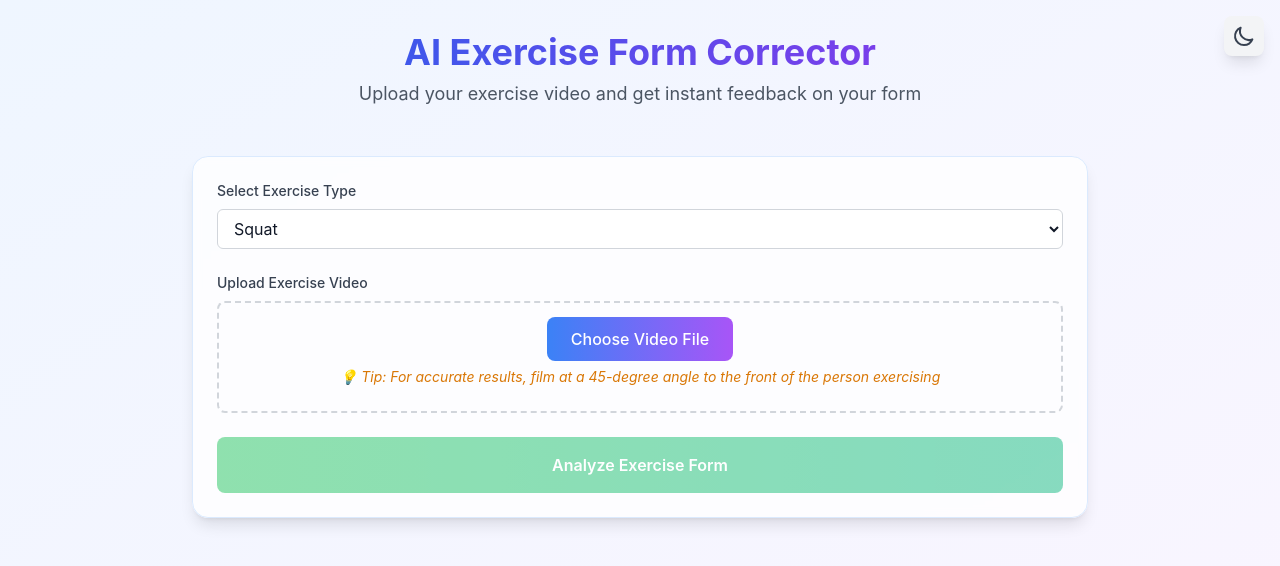
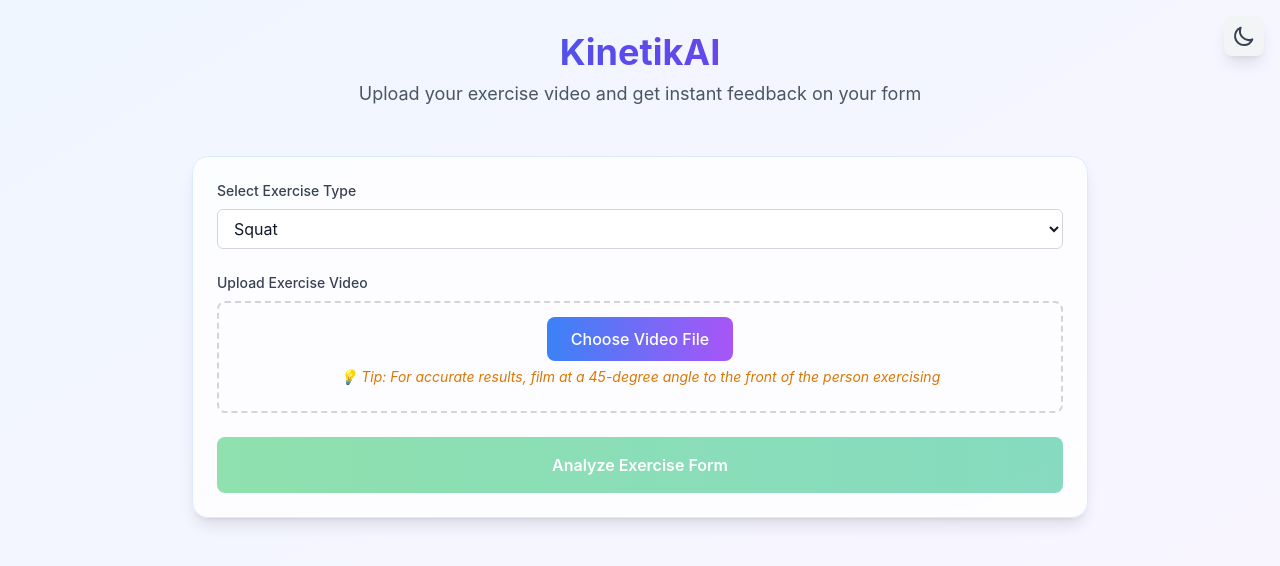
Before and after one commit to Grvin388/MAIS-Hacks, a React (Vite) app in the folder exercise-app/: page / in a window 1280 px wide. Shown: the top 566 px of the page. Built offline with nearby package versions, Linux system fonts and the light colour scheme.

Commit message:
changing app name

```diff
--- a/exercise-app/src/components/ExerciseFormCorrector.jsx
+++ b/exercise-app/src/components/ExerciseFormCorrector.jsx
@@ -42,7 +42,7 @@
     setIsDragging(false);
 
     const file = e.dataTransfer.files[0];
-    if (file && file.type.startsWith('video/')) {
+    if (file && file.type.startsWith("video/")) {
       setVideoFile(file);
       // Clean up previous object URL
       if (videoUrlRef.current) {
@@ -57,7 +57,7 @@
       }
       // Reset file input so same file can be selected again
       if (fileInputRef.current) {
-        fileInputRef.current.value = '';
+        fileInputRef.current.value = "";
       }
     }
   };
@@ -79,7 +79,7 @@
       }
       // Reset file input so same file can be selected again
       if (fileInputRef.current) {
-        fileInputRef.current.value = '';
+        fileInputRef.current.value = "";
       }
     }
   };
@@ -170,7 +170,7 @@
       <div className="max-w-4xl mx-auto">
         <div className="text-center mb-12 transform hover:scale-105 transition-transform duration-300">
           <h1 className="text-4xl font-bold bg-gradient-to-r from-blue-600 to-purple-600 dark:from-amber-300 dark:to-yellow-400 bg-clip-text text-transparent mb-2 animate-fade-in">
-            AI Exercise Form Corrector
+            KinetikAI
           </h1>
           <p className="text-lg text-gray-600 dark:text-amber-200 hover:text-blue-600 dark:hover:text-amber-300 transition-colors duration-300">
             Upload your exercise video and get instant feedback on your form
@@ -204,8 +204,8 @@
             <div
               className={`border-2 border-dashed rounded-lg p-6 text-center transition-all duration-200 ${
                 isDragging
-                  ? 'border-amber-400 bg-amber-50/50 dark:bg-amber-500/10'
-                  : 'border-gray-300'
+                  ? "border-amber-400 bg-amber-50/50 dark:bg-amber-500/10"
+                  : "border-gray-300"
               }`}
               onDragOver={handleDragOver}
               onDragEnter={handleDragEnter}
```
